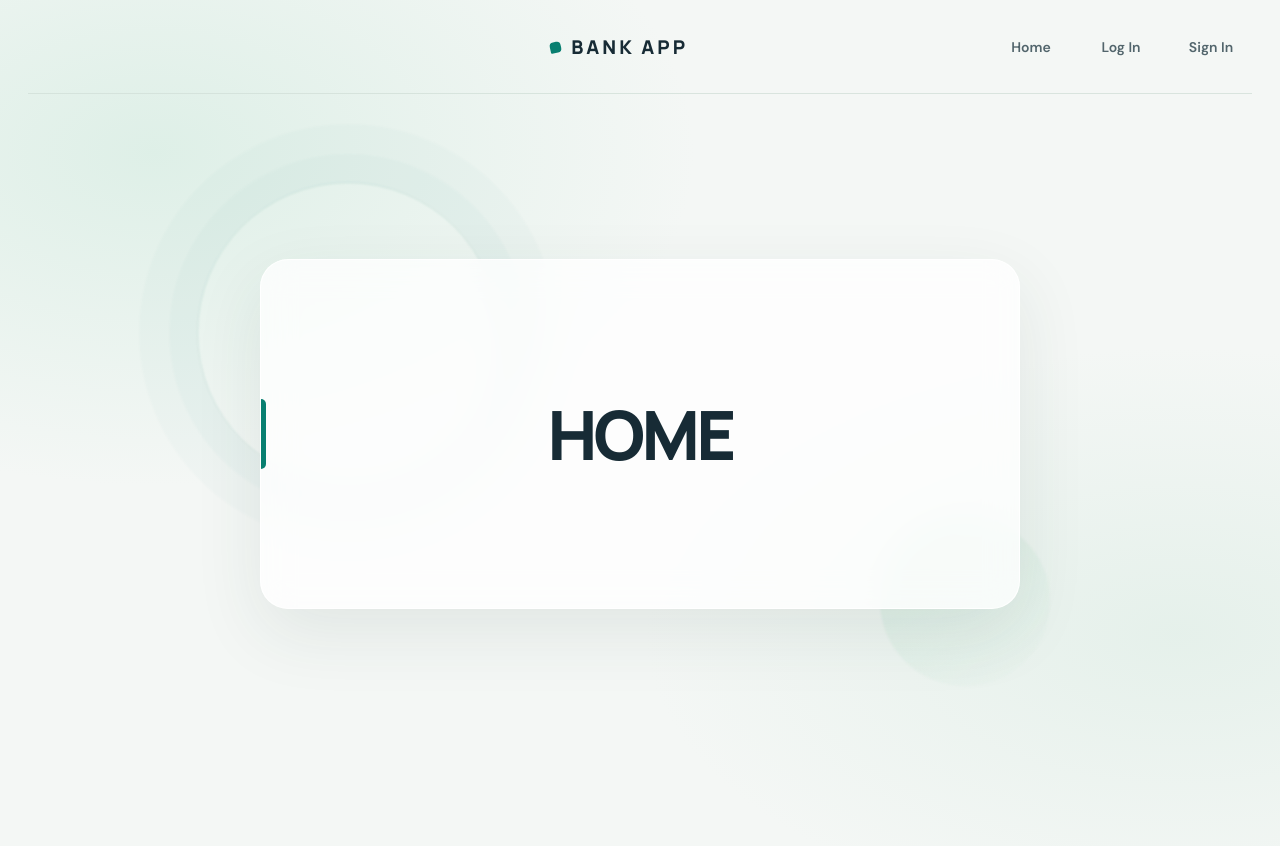
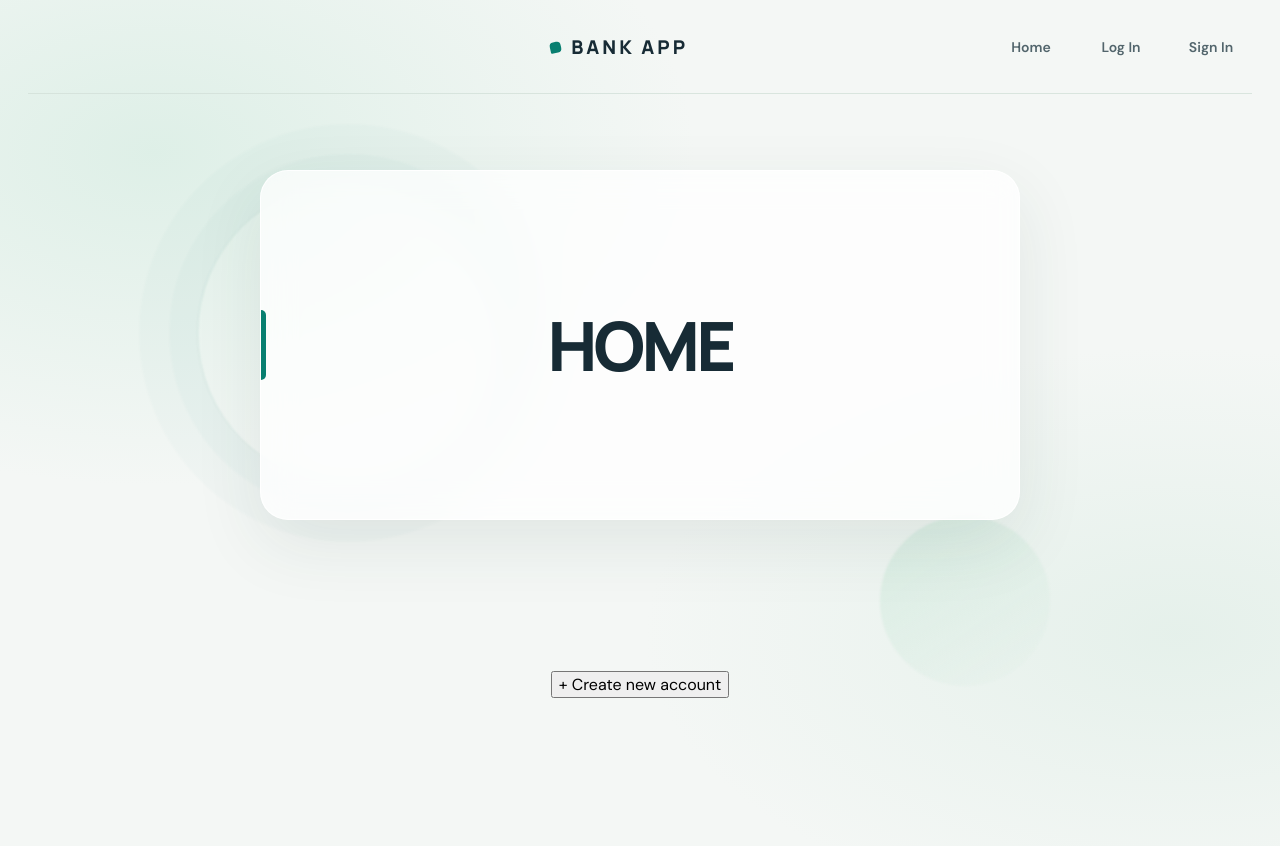
Before and after one commit to rolf-ob/bank_app, a Flask app: page / in a window 1280 px wide. Run offline with Flask 3, Linux system fonts and the light colour scheme.

Commit message:
account creation

```diff
--- a/main.py
+++ b/main.py
@@ -6,7 +6,7 @@ from flask import Flask, render_template, request, redirect, flash, url_for
 from sqlalchemy import create_engine
 
 from user import Base, User, create_new_user, login_as_user, delete_user, create_jwt_token, get_user_by_token, verify_password
-from account import Account, get_user_accounts, get_user_account, rename_account, delete_account
+from account import Account, get_user_accounts, get_user_account, rename_account, delete_account, create_account
 
 flask = Flask(__name__)
 engine = create_engine("sqlite:///users.db")
@@ -142,6 +142,20 @@ def delete_user():
         flash("Invalid password", "error")
         return redirect(url_for("user"))
 
+@flask.route("/create_account_route", methods=["POST"])
+def create_account_route():
+    user = get_current_user()
+
+    if not user:
+        flash("Please log in first.", "error")
+        return redirect(url_for("login"))
+
+    create_account(engine, user)
+
+    flash("Account created", "success")
+
+    return redirect(url_for("index"))
+
 @flask.route("/rename_account_route", methods=["POST"])
 def rename_account_route():
     account_id = request.form.get("account_id", type=int)
--- a/templates/index.html
+++ b/templates/index.html
@@ -134,6 +134,12 @@
             </div>
         {% endfor %}
     {% endwith %}
+
+    <form action="{{ url_for('create_account_route') }}" method="POST">
+        <button type="submit">
+            + Create new account
+        </button>
+    </form>
 
     {% for account in accounts %}
         <div class="account-item">
```
Also changed, not shown: account.py (+7 -3 lines), to_do.md (+0 -1 lines), users.db (deleted), 1 other file.
